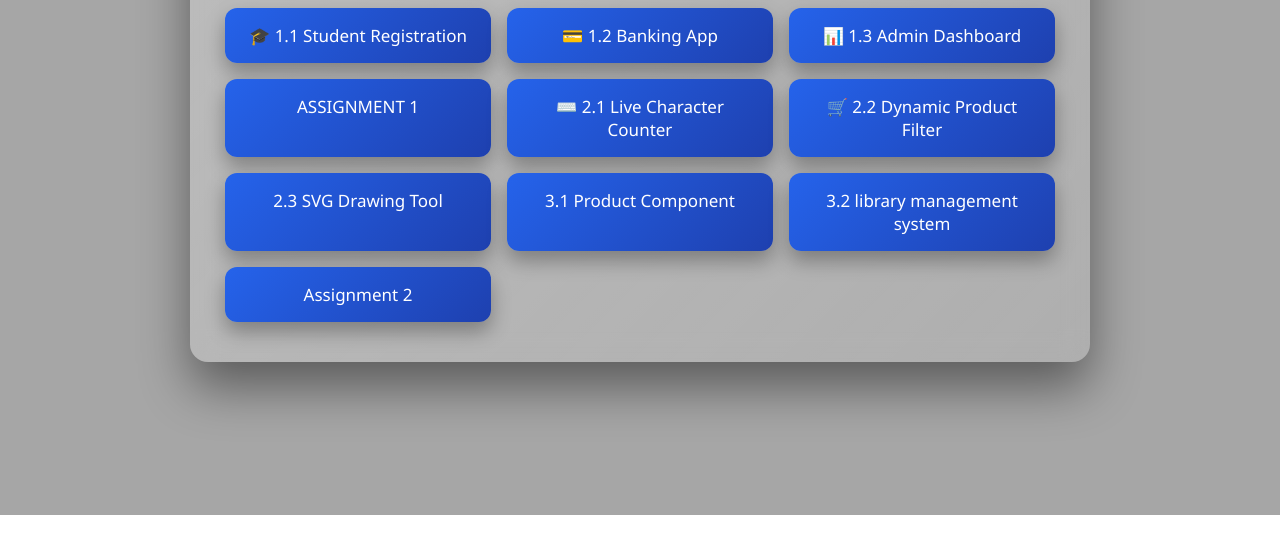
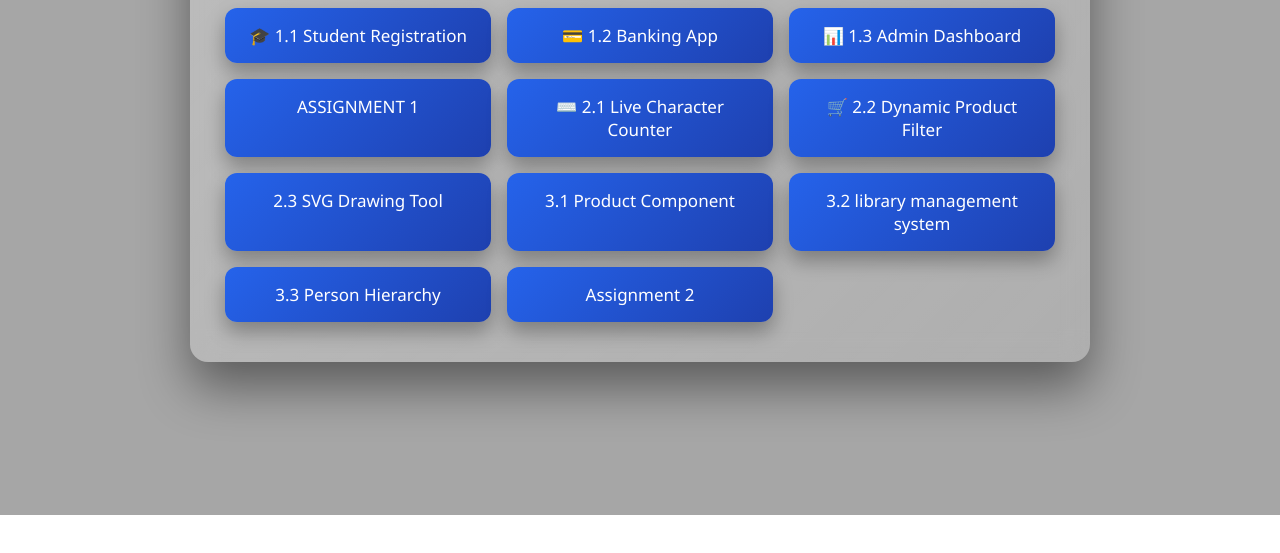
Before and after one commit to kritarthsingh07/Projects, a plain HTML site: page index.html in a window 1280 px wide. Shown: the part 285-838 px from the top of the page. Drawn offline with Linux system fonts and the light colour scheme.

Commit message:
Update index.html

```diff
--- a/index.html
+++ b/index.html
@@ -25,6 +25,7 @@
         <a href="2.3 SVG Drawing Tool/index.html" class="project-card"> 2.3 SVG Drawing Tool </a>
         <a href="3.1 Product Component/index.html" class="project-card"> 3.1 Product Component </a>
         <a href="3.2 library management system/index.html" class="project-card"> 3.2 library management system </a>
+        <a href="3.3 Person Hierarchy/index.html" class="project-card"> 3.3 Person Hierarchy </a>
         <a href=" Assignment 2/index.html" class="project-card"> Assignment 2 </a>
     </div>
 </div>
```
